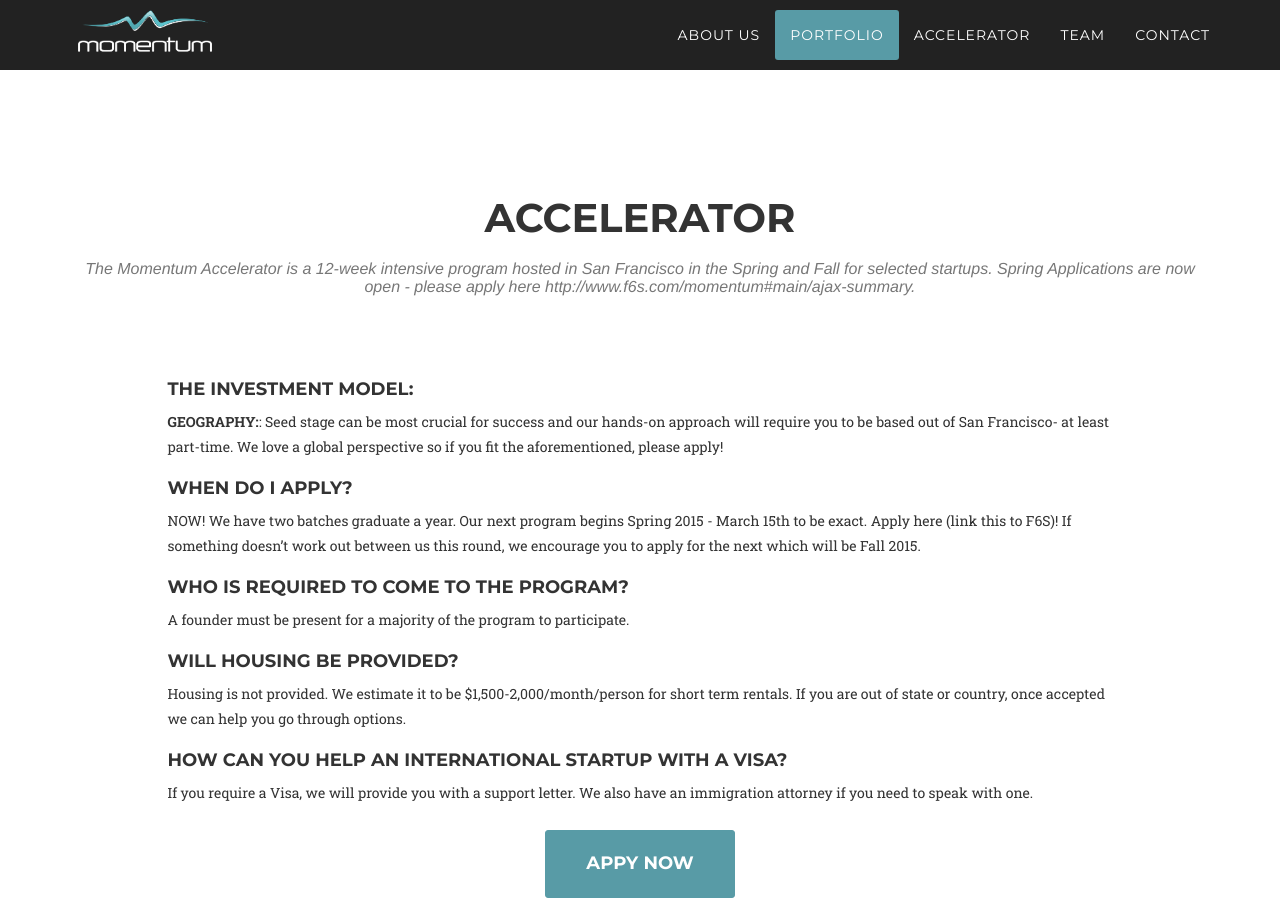
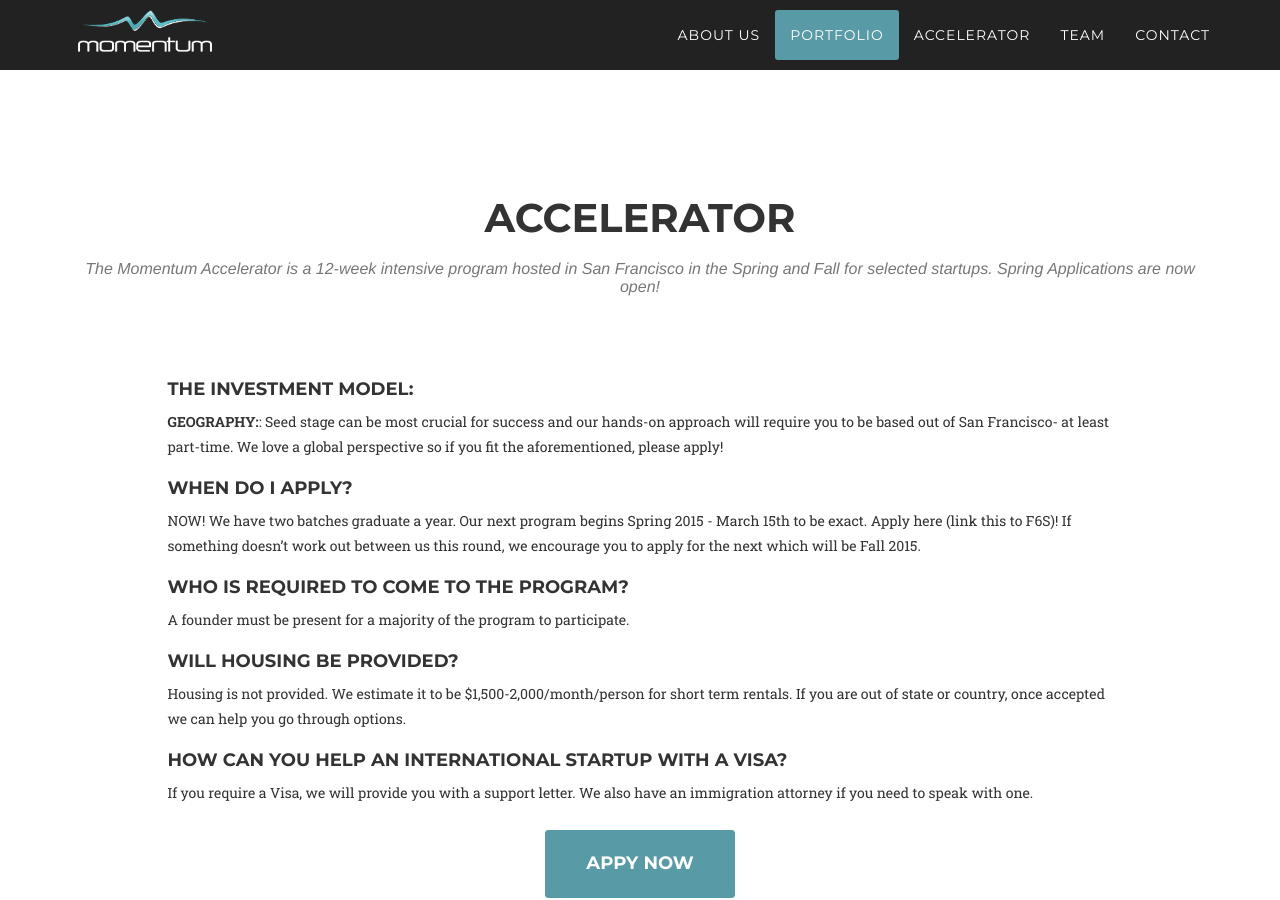
Before and after one commit to mobilemonday/momentum, a Jekyll site: the page built from index.html, in a window 1280 px wide and 900 px high, scrolled down 4629 px. Built offline with Jekyll 4.4.1, drawn with Linux system fonts in a browser that asks for light colours; nearby versions of some CDN libraries; some web fonts are replaced; Markdown is read by kramdown in place of the engine named in the settings.

Commit message:
took out all "apply links" that needed extra code

```diff
--- a/index.html
+++ b/index.html
@@ -142,7 +142,7 @@ portfolio:
     url: https://www.parrable.com/
 applicants:
   title: "Targeted Applicants"
-  intro: "The Momentum Accelerator is a 12-week intensive program hosted in San Francisco in the Spring and Fall for selected startups.  Spring Applications are now open - please apply here http://www.f6s.com/momentum#main/ajax-summary."
+  intro: "The Momentum Accelerator is a 12-week intensive program hosted in San Francisco in the Spring and Fall for selected startups.  Spring Applications are now open!"
   attributes:
   - attribute:
     name: "FAQ"
@@ -156,7 +156,7 @@ applicants:
     - bullet: "Visas may be required, and we will provide you with a visa support letter. We also have an immigration attorney you can speak to if need be."
 about:
   title: "Accelerator"
-  intro: "The Momentum Accelerator is a 12-week intensive program hosted in San Francisco in the Spring and Fall for selected startups.  Spring Applications are now open - please apply here http://www.f6s.com/momentum#main/ajax-summary."
+  intro: "The Momentum Accelerator is a 12-week intensive program hosted in San Francisco in the Spring and Fall for selected startups.  Spring Applications are now open!"
   list:
   - item:
     q: "The Investment Model:"
```
